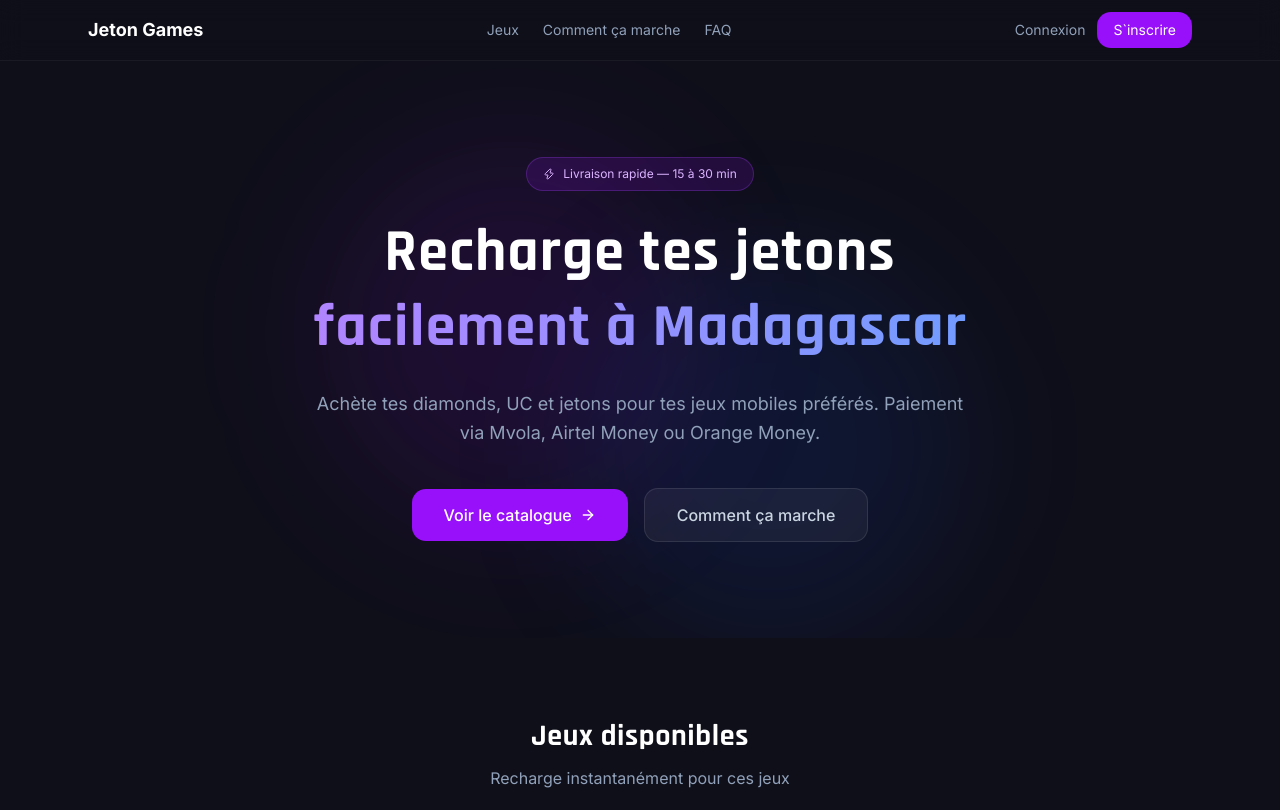
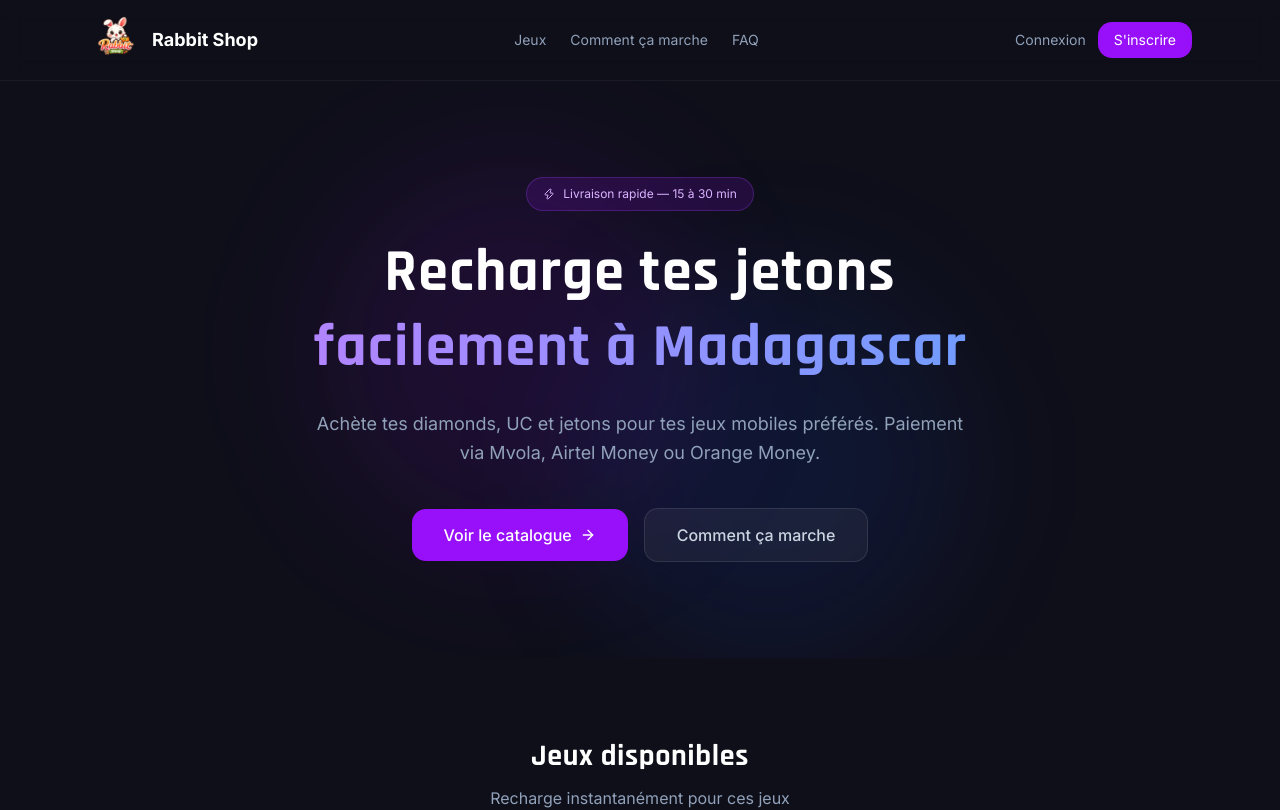
Before and after one commit to Ramariarison/jeux-shop, a Next.js app: page / in a window 1280 px wide. Shown: the top 810 px of the page. Built offline with nearby package versions, Linux system fonts and the light colour scheme; no server answers; the database is empty.

Commit message:
feat: intégration du logo Rabbit Shop
- Remplacement de l'emoj 🎮  par le logo signature
- Ajout du logo dans la sidebar admin, le header catalogue,
  la landing page et les pages login/register
- Renommage Jeton Games en Rabbit Shop
- Correction des apostrophes typographiques dans le JSX

```diff
--- a/src/app/(admin)/Sidebar.tsx
+++ b/src/app/(admin)/Sidebar.tsx
@@ -2,6 +2,7 @@
 
 import { createClient } from '@/lib/supabase/client'
 import { GamepadIcon, Package, Users, LogOut } from 'lucide-react'
+import Image from 'next/image'
 
 type Props = {
   active: 'commandes' | 'jeux' | 'offres' | 'utilisateurs'
@@ -19,13 +20,19 @@ export default function Sidebar({ active }: Props) {
 
   return (
     <aside className="fixed left-0 top-0 h-full w-64 bg-[#13131f] border-r border-white/5 z-20 flex flex-col">
-      <div className="p-6 border-b border-white/5">
+      <div className="p-3 border-b border-white/5">
         <div className="flex items-center gap-3">
-          <div className="w-9 h-9 bg-purple-600 rounded-xl flex items-center justify-center text-base">
-            🎮
+          <div className="w-14 h-14 rounded-xl flex items-center justify-center overflow-hidden">
+            <Image
+              src="/signature.png"
+              alt="Rabbit Shop"
+              width={56}
+              height={56}
+              className="object-contain"
+            />
           </div>
           <div>
-            <p className="text-white font-semibold text-sm">Jeton Games</p>
+            <p className="text-white font-semibold text-sm">Rabbit Shop</p>
             <p className="text-slate-500 text-xs">Administration</p>
           </div>
         </div>
--- a/src/app/(auth)/login/page.tsx
+++ b/src/app/(auth)/login/page.tsx
@@ -6,6 +6,7 @@ import { createClient } from '@/lib/supabase/client'
 import { Button } from '@/components/ui/button'
 import { Input } from '@/components/ui/input'
 import { Label } from '@/components/ui/label'
+import Image from 'next/image'
 
 export default function LoginPage() {
   const router = useRouter()
@@ -51,11 +52,20 @@ async function handleLogin() {
 
       <div className="relative w-full max-w-md">
 
-        {/* Logo / Titre */}
-        <div className="text-center mb-8">
-          <h1 className="text-3xl font-bold text-white">JeuxShop</h1>
-          <p className="text-slate-400 mt-1">Recharge tes jetons facilement</p>
+      {/* Logo / Titre */}
+      <div className="text-center mb-8">
+        <div className="flex items-center justify-center gap-2 mb-1">
+          <Image
+            src="/signature.png"
+            alt="Rabbit Shop"
+            width={56}
+            height={56}
+            className="object-contain"
+          />
+          <h1 className="text-3xl font-bold text-white">Rabbit Shop</h1>
         </div>
+        <p className="text-slate-400 mt-1">Recharge tes jetons facilement</p>
+      </div>
 
         {/* Card */}
         <div className="bg-white/10 backdrop-blur-md border border-white/20 rounded-2xl p-8 shadow-2xl">
--- a/src/app/(auth)/register/page.tsx
+++ b/src/app/(auth)/register/page.tsx
@@ -6,6 +6,7 @@ import { createClient } from '@/lib/supabase/client'
 import { Button } from '@/components/ui/button'
 import { Input } from '@/components/ui/input'
 import { Label } from '@/components/ui/label'
+import Image from 'next/image'
 
 export default function RegisterPage() {
   const router = useRouter()
@@ -42,9 +43,19 @@ export default function RegisterPage() {
 
       <div className="relative w-full max-w-md">
 
+        {/* Logo / Titre */}
         <div className="text-center mb-8">
-            <h1 className="text-3xl font-bold text-white">JeuxShop</h1>
-            <p className="text-slate-400 mt-1 text-sm">Recharge tes jetons facilement</p>
+          <div className="flex items-center justify-center gap-2 mb-1">
+            <Image
+              src="/signature.png"
+              alt="Rabbit Shop"
+              width={56}
+              height={56}
+              className="object-contain"
+            />
+            <h1 className="text-3xl font-bold text-white">Rabbit Shop</h1>
+          </div>
+          <p className="text-slate-400 mt-1">Recharge tes jetons facilement</p>
         </div>
 
         <div className="bg-white/10 backdrop-blur-md border border-white/20 rounded-2xl p-8 shadow-2xl">
--- a/src/app/(client)/catalogue/page.tsx
+++ b/src/app/(client)/catalogue/page.tsx
@@ -68,7 +68,16 @@ export default function CataloguePage() {
 
     <header className="border-b border-white/10 backdrop-blur-md bg-white/5 sticky top-0 z-10">
       <div className="max-w-5xl mx-auto px-4 py-4 flex items-center justify-between">
-        <h1 className="text-xl font-bold text-white">Jeton Games</h1>
+        <div className="flex items-center gap-2">
+          <Image
+            src="/signature.png"
+            alt="Rabbit Shop"
+            width={56}
+            height={56}
+            className="object-contain"
+          />
+          <h1 className="text-xl font-bold text-white">Rabbit Shop</h1>
+        </div>
         <div className="flex items-center gap-4">
           {user ? (
             <>
--- a/src/app/layout.tsx
+++ b/src/app/layout.tsx
@@ -14,7 +14,7 @@ const rajdhani = Rajdhani({
 })
 
 export const metadata: Metadata = {
-  title: 'Jeton Games - Recharge tes jetons',
+  title: 'Rabbit Shop - Recharge tes jetons',
   description: 'Achetez vos diamonds, UC et jetons de jeux mobiles facilement à Madagascar',
 }
 
--- a/src/app/page.tsx
+++ b/src/app/page.tsx
@@ -30,6 +30,7 @@ export default function HomePage() {
       setUser(user)
     }
     fetchData()
+  // eslint-disable-next-line react-hooks/exhaustive-deps
   }, [])
 
   return (
@@ -38,7 +39,16 @@ export default function HomePage() {
       {/* Header */}
       <header className="border-b border-white/5 backdrop-blur-md bg-[#0f0f1a]/80 sticky top-0 z-50">
         <div className="max-w-6xl mx-auto px-6 py-3 flex items-center justify-between">
-          <span className="text-white font-bold text-lg">Jeton Games</span>
+          <div className="flex items-center gap-2">
+            <Image
+              src="/signature.png"
+              alt="Rabbit Shop"
+              width={56}
+              height={56}
+              className="object-contain"
+            />
+            <span className="text-white font-bold text-lg">Rabbit Shop</span>
+          </div>
           <nav className="hidden md:flex items-center gap-6">
             <a href="#jeux" className="text-slate-400 hover:text-white text-sm transition-colors">
               Jeux
@@ -67,7 +77,7 @@ export default function HomePage() {
                   href="/register"
                   className="bg-purple-600 hover:bg-purple-700 text-white text-sm px-4 py-2 rounded-xl transition-all"
                 >
-                  S`inscrire
+                  S&apos;inscrire
                 </a>
               </>
             )}
@@ -90,7 +100,7 @@ export default function HomePage() {
 
           <h1 className="text-5xl md:text-6xl font-bold text-white mb-6 leading-tight">
             Recharge tes jetons
-            <span className="block text-transparent bg-clip-text bg-gradient-to-r from-purple-400 to-blue-400">
+            <span className="block text-transparent bg-clip-text bg-linear-to-r from-purple-400 to-blue-400">
               facilement à Madagascar
             </span>
           </h1>
@@ -280,7 +290,7 @@ export default function HomePage() {
 
       {/* CTA Final */}
       <section className="max-w-6xl mx-auto px-6 py-20 text-center">
-        <div className="bg-gradient-to-r from-purple-600/20 to-blue-600/20 border border-purple-500/20 rounded-3xl p-12">
+        <div className="bg-linear-to-r from-purple-600/20 to-blue-600/20 border border-purple-500/20 rounded-3xl p-12">
           <h2 className="text-3xl font-bold text-white mb-4">
             Prêt à recharger tes jetons ?
           </h2>
```
Also changed, not shown: public/Signature.png (added).
